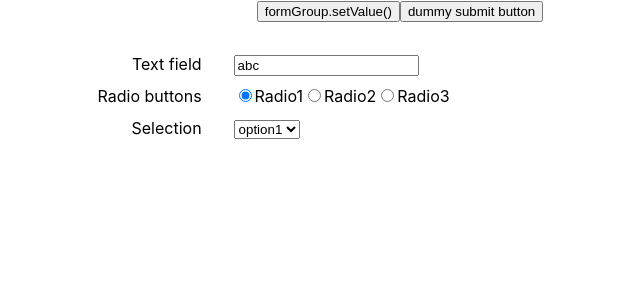
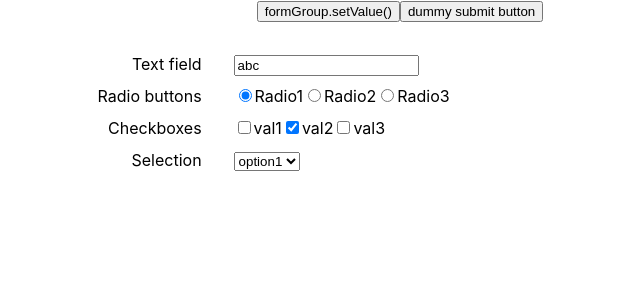
Before and after one commit to chloe463/use-form-group, a React (Create React App) app: page / in a window 1280 px wide. Shown: the top 300 px of the page, without its empty margins (240-880 px from the left). Built offline with nearby package versions, Linux system fonts and the light colour scheme.

Commit message:
feat: Add checkbox example

```diff
--- a/src/App.tsx
+++ b/src/App.tsx
@@ -16,12 +16,17 @@ interface State {
 }
 
 const App = () => {
+  const checkboxes = [
+    { value: "val1", checked: false },
+    { value: "val2", checked: true },
+    { value: "val3", checked: false },
+  ];
 
   const formGroup = useFormGroup({
     // text: ["abc", Validators.required],
     text: ["abc", [Validators.required, Validators.maxLength(5)]],
     radio: [1],
-    checkbox: null,
+    checkbox: [checkboxes.filter(c => c.checked).map(c => c.value)],
     select: [1],
   });
   React.useEffect(() => {
@@ -32,6 +37,7 @@ const App = () => {
   const _dummy = {
     text: "updated!!!",
     radio: "2",
+    checkbox: ["val1"],
     select: "3",
   }
 
@@ -84,6 +90,41 @@ const App = () => {
             </div>
           </div>
           <div className="form__item">
+            <div className="form__item-label">Checkboxes</div>
+            <div className="form__item-field">
+            <FieldControl name="checkbox" >
+              {(props: any) => {
+                const { value: currentValue, setValue } = props;
+                return (
+                  <>
+                  {checkboxes.map(checkbox => {
+                    const checked = !!(currentValue.find((v: any) => v === checkbox.value));
+                    return (
+                      <label key={checkbox.value}>
+                        <input
+                          type="checkbox"
+                          value={checkbox.value}
+                          checked={checked}
+                          onChange={e => {
+                            const { value, checked } = e.target;
+                            if (checked) {
+                              setValue([ ...currentValue, value ]);
+                            } else {
+                              setValue([ ...currentValue.filter((v: any) => v !== value ) ]);
+                            }
+                          }}
+                        />
+                        {checkbox.value}
+                      </label>
+                    )
+                  })}
+                  </>
+                );
+              }}
+            </FieldControl>
+            </div>
+          </div>
+          <div className="form__item">
             <div className="form__item-label">Selection</div>
             <div className="form__item-field">
             <FieldControl name="select" >
--- a/src/lib/react-form-control/useFormGroup.ts
+++ b/src/lib/react-form-control/useFormGroup.ts
@@ -2,7 +2,7 @@ import { useState, useEffect, useCallback, useMemo } from "react";
 import { Validator, AsyncValidator, ValidatorErrors } from "./Validators";
 import { FormGroupStatus } from "./constants";
 
-type formValue = number | string | boolean | null;
+type formValue = number | string | boolean | number[] | string[] | boolean[] | null;
 export interface Meta {
   pristine: boolean;
   dirty: boolean;
@@ -21,7 +21,6 @@ export interface FormGroup {
 
 export interface GroupOptions {
   [key: string]:
-    formValue |
     [formValue, Validator?] |
     [formValue, Validator[]] |
     [formValue, Validator, AsyncValidator?] |
```
